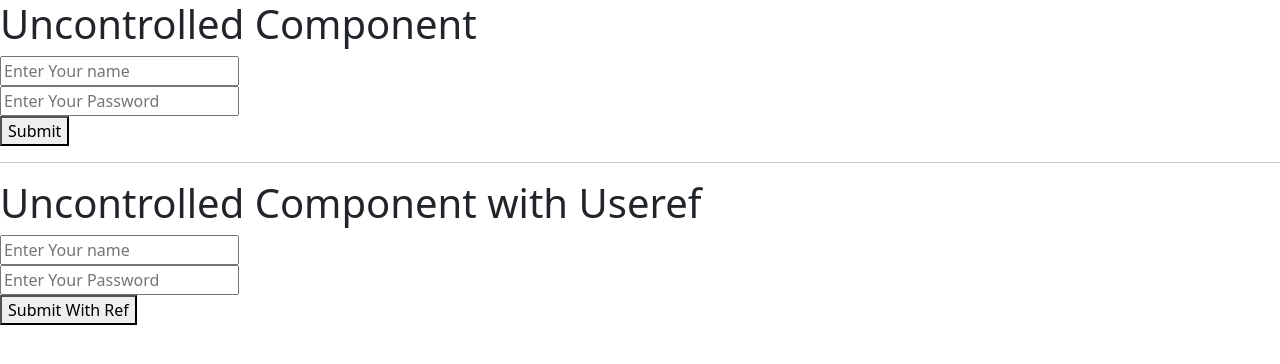
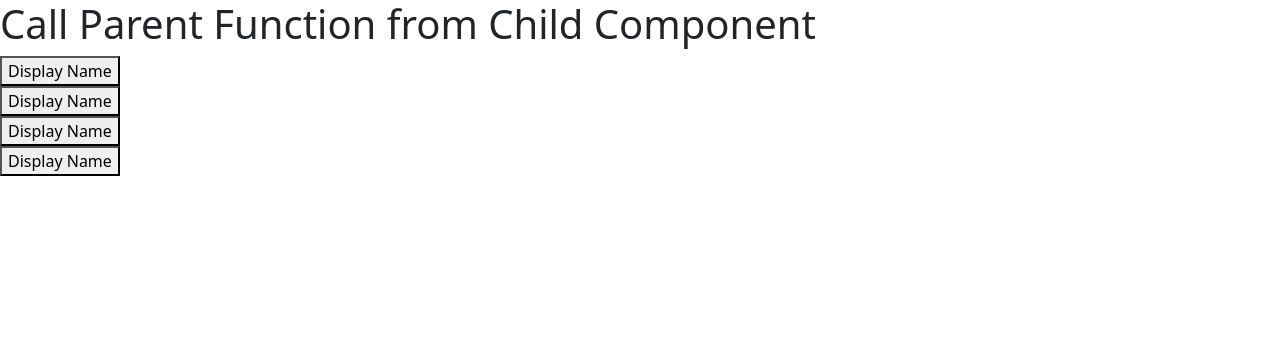
Before and after one commit to thecodexnam/React-Js-Revision, a React (Vite) app in the folder react-revision/: page / in a window 1280 px wide. Shown: the top 364 px of the page. Built offline with nearby package versions, Linux system fonts and the light colour scheme.

Commit message:
pass function in component as props

```diff
--- a/react-revision/src/App.jsx
+++ b/react-revision/src/App.jsx
@@ -1,11 +1,21 @@
 import React from 'react'
 import { UseRef } from './UseRef'
 import { UncontrolledComponent } from './UncontrolledComponent';
+import User from './User';
 
 const App = () => {
+
+  const DisplayName = (name) =>{
+    alert('User name is '+ name);
+  }
+
   return (
     <div>
-      <UncontrolledComponent/>
+      <h1>Call Parent Function from Child Component</h1>
+      <User DisplayName={DisplayName} name="Naman Yadav"/>
+      <User DisplayName={DisplayName} name="Rahul Sharma"/>
+      <User DisplayName={DisplayName} name="Priya Patel"/>
+      <User DisplayName={DisplayName} name="Amit Kumar"/>
     </div>
   )
 }
--- a/react-revision/src/User.jsx
+++ b/react-revision/src/User.jsx
@@ -1,27 +1,9 @@
 import React, { useEffect, useState } from 'react'
 
-const User = ({color}) => {
-  const[time,setTime] = useState(0);
-
-  useEffect(()=>{
-    setInterval(()=>{
-      setTime(new Date().toLocaleTimeString());
-    },1000)
-  },[]);
-
+const User = ({DisplayName,name}) => {
   return (
     <div >
-      <h1 style={{
-        backgroundColor:color,
-        color:"white",
-        height:"50px",
-        textAlign:"center",
-        width:"190px",
-        padding:"25px",
-        borderRadius:"50px"
-      }}
-        >
-          {time}</h1>
+     <button onClick={()=>DisplayName(name)}>Display Name</button>
     </div>
   )
 }
```
